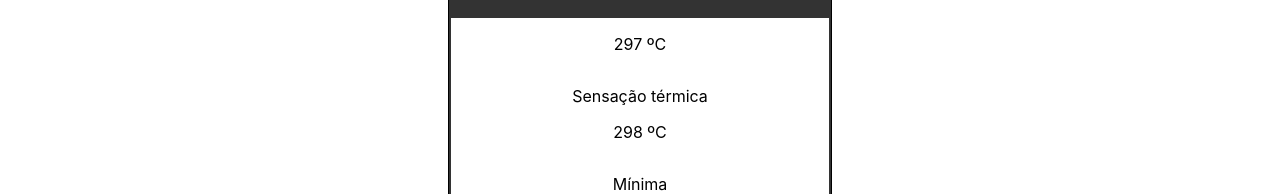
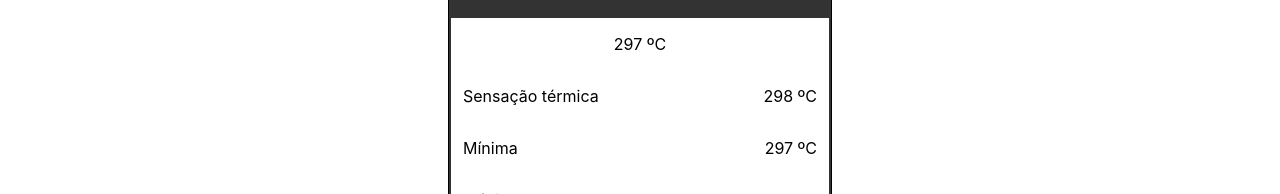
Before and after one commit to nickojs/weather-app, a React (Create React App) app in the folder frontend/: page / in a window 1280 px wide. Shown: the part 606-800 px from the top of the page. Built offline with nearby package versions, Linux system fonts and the light colour scheme; no server answers.

Commit message:
Styling components

```diff
--- a/frontend/src/components/WeatherCard/styles.js
+++ b/frontend/src/components/WeatherCard/styles.js
@@ -25,5 +25,10 @@ export const InfoContainer = styled.div`
 `;
 
 export const LineContainer = styled.div`
+  display: flex;
+  justify-content: space-between;
   margin: 0 12px;
+  &:first-child{
+    justify-content: center;
+  }
 `;
```
